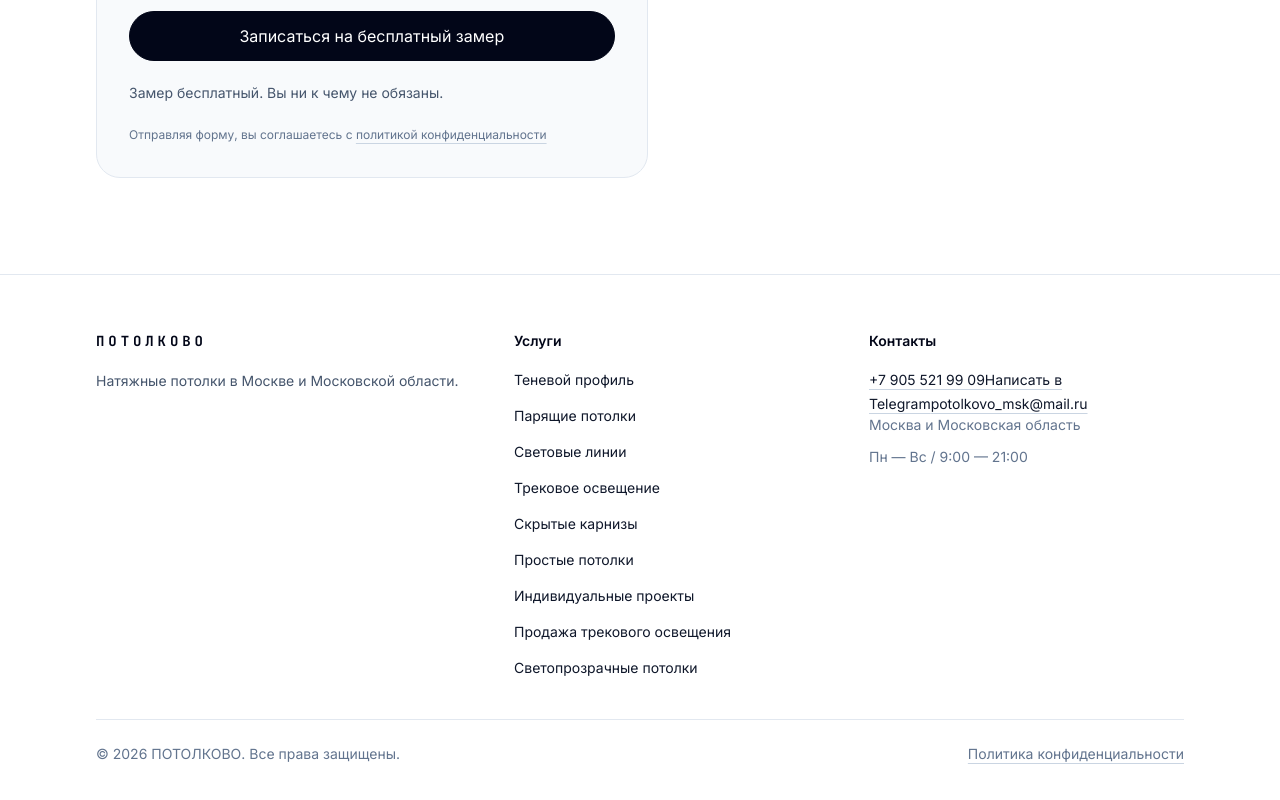
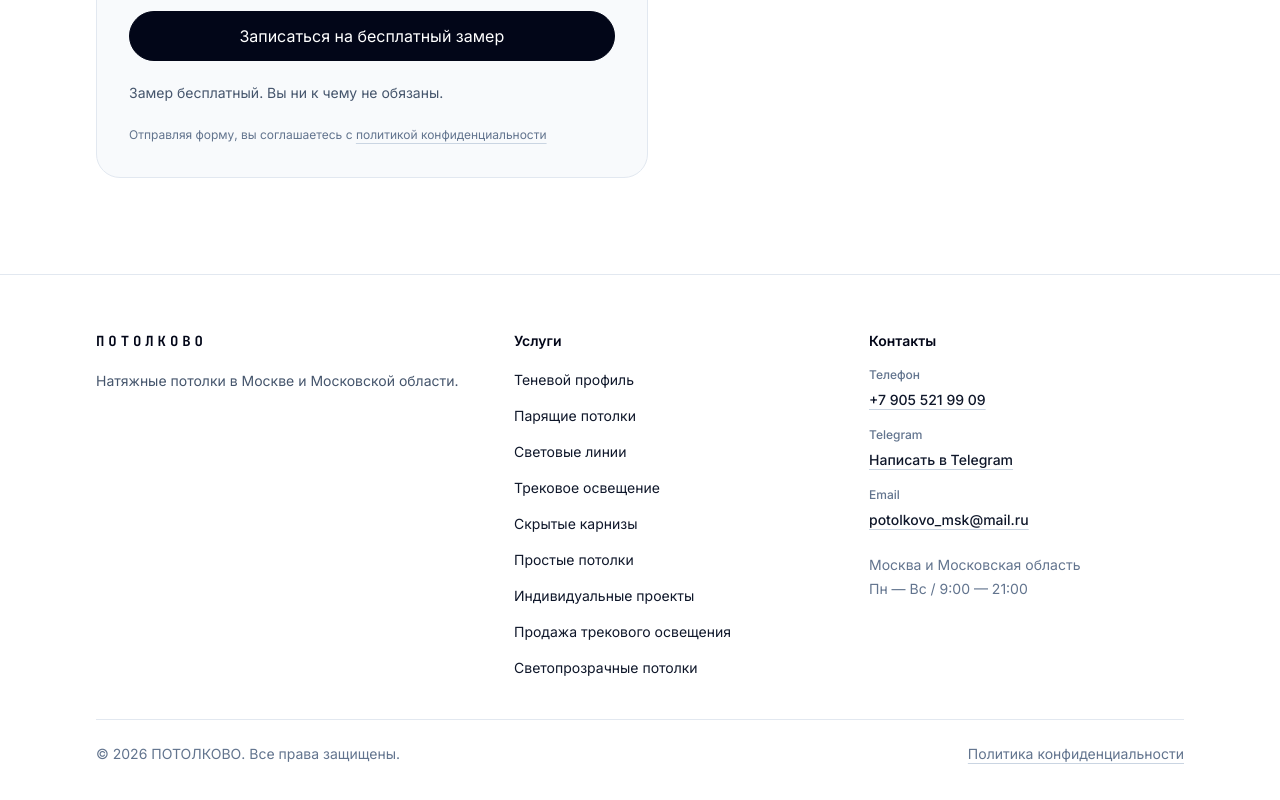
Before and after one commit to svladimirtsk-crypto/nextjs-potolkovo, a Next.js app: page / in a window 1280 px wide. Shown: the part 7066-7866 px from the top of the page. Built offline with nearby package versions, Linux system fonts and the light colour scheme.

Commit message:
Update home-footer.tsx

```diff
--- a/components/home/home-footer.tsx
+++ b/components/home/home-footer.tsx
@@ -31,20 +31,47 @@ export function HomeFooter() {
             <h2 className="mb-4 text-sm font-semibold text-slate-950">
               {homepage.footer.contactsGroupLabel}
             </h2>
-            <div className="space-y-3">
-              <TextLink href={contacts.phoneHref}>{contacts.phoneDisplay}</TextLink>
-              <TextLink href={contacts.telegramUrl}>{contacts.telegramDisplay}</TextLink>
-              <TextLink href={contacts.emailHref}>{contacts.emailDisplay}</TextLink>
-              <p className="text-sm text-slate-500">{contacts.regionLabel}</p>
-              {contacts.workingHoursLabel ? (
-                <p className="text-sm text-slate-500">{contacts.workingHoursLabel}</p>
-              ) : null}
+
+            <div className="space-y-4">
+              <div>
+                <p className="text-xs font-medium text-slate-500">Телефон</p>
+                <div className="mt-1">
+                  <TextLink href={contacts.phoneHref} className="text-base font-medium">
+                    {contacts.phoneDisplay}
+                  </TextLink>
+                </div>
+              </div>
+
+              <div>
+                <p className="text-xs font-medium text-slate-500">Telegram</p>
+                <div className="mt-1">
+                  <TextLink href={contacts.telegramUrl} className="text-base font-medium">
+                    {contacts.telegramDisplay}
+                  </TextLink>
+                </div>
+              </div>
+
+              <div>
+                <p className="text-xs font-medium text-slate-500">Email</p>
+                <div className="mt-1">
+                  <TextLink href={contacts.emailHref} className="text-base font-medium">
+                    {contacts.emailDisplay}
+                  </TextLink>
+                </div>
+              </div>
+
+              <div className="pt-2 text-sm text-slate-500">
+                <p>{contacts.regionLabel}</p>
+                {contacts.workingHoursLabel ? <p className="mt-1">{contacts.workingHoursLabel}</p> : null}
+              </div>
             </div>
           </div>
         </div>
 
         <div className="mt-10 flex flex-col gap-3 border-t border-slate-200 pt-6 text-sm text-slate-500 sm:flex-row sm:items-center sm:justify-between">
-          <p>© {new Date().getFullYear()} {homepage.footer.copyrightLine}</p>
+          <p>
+            © {new Date().getFullYear()} {homepage.footer.copyrightLine}
+          </p>
 
           <TextLink href={legal.privacyHref}>
             {homepage.footer.privacyLinkLabelOverride ?? legal.privacyLabel}
```
